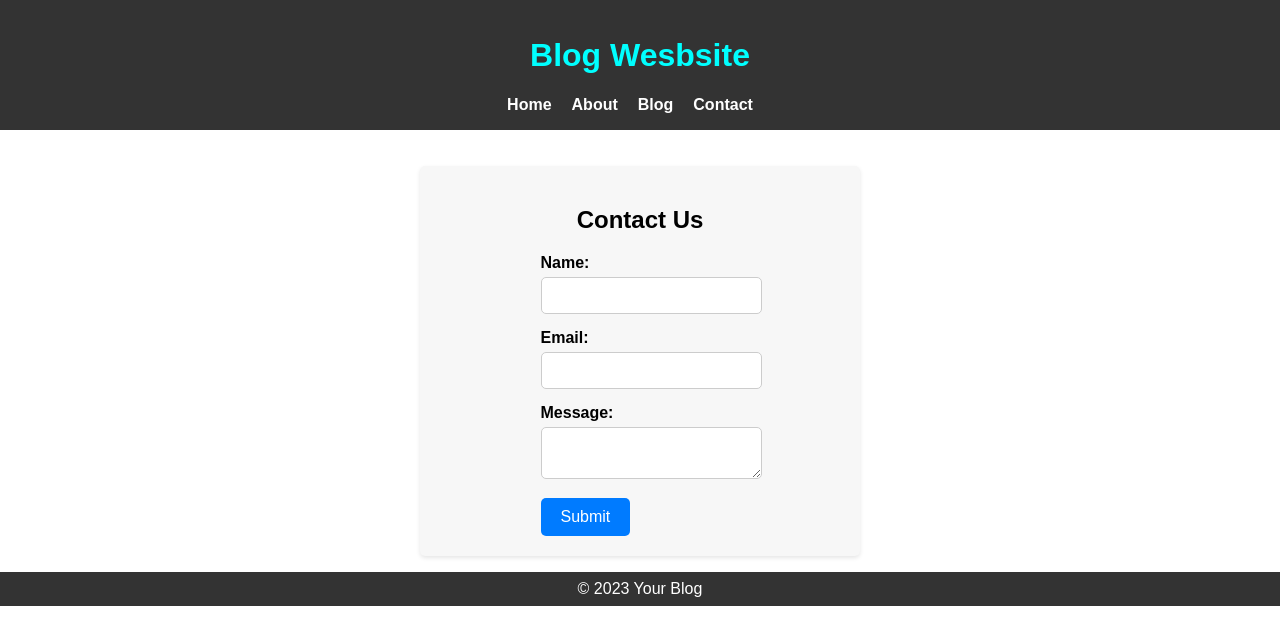
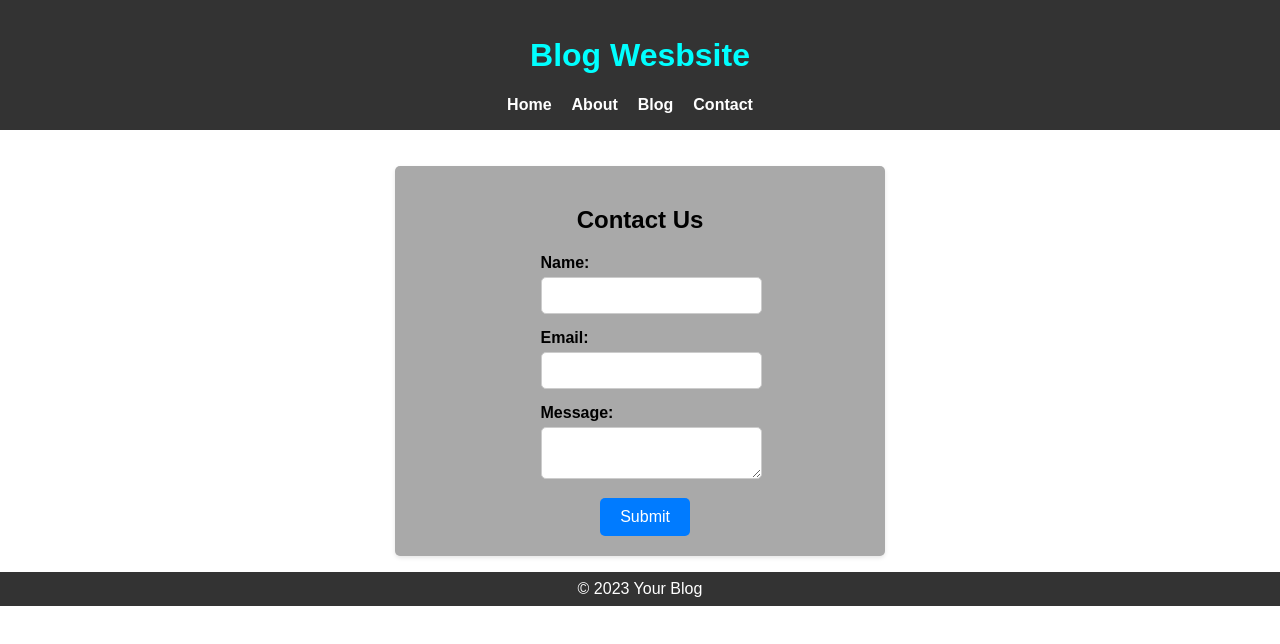
Before and after one commit to KAYEMBAJONATHAN/CodeAlph_ResponsiveBlog, a React (Create React App) app: page /contact in a window 1280 px wide. Shown: the top 644 px of the page. Built offline with nearby package versions, Linux system fonts and the light colour scheme.

Commit message:
add fix the css

```diff
--- a/src/Style/contact.css
+++ b/src/Style/contact.css
@@ -1,9 +1,9 @@
 .contact {
-    background-color: #f7f7f7;
+    background-color: #a9a9a9;
     padding: 20px;
     border-radius: 5px;
     box-shadow: 0 2px 4px rgba(0, 0, 0, 0.1);
-    max-width: 400px;
+    max-width: 450px;
     margin: 0 auto;
     display: flex;
     flex-direction: column;
@@ -47,6 +47,7 @@
     border-radius: 5px;
     cursor: pointer;
     font-size: 16px;
+    margin-left: 30%;
   }
 
   button[type="submit"]:hover {
```
